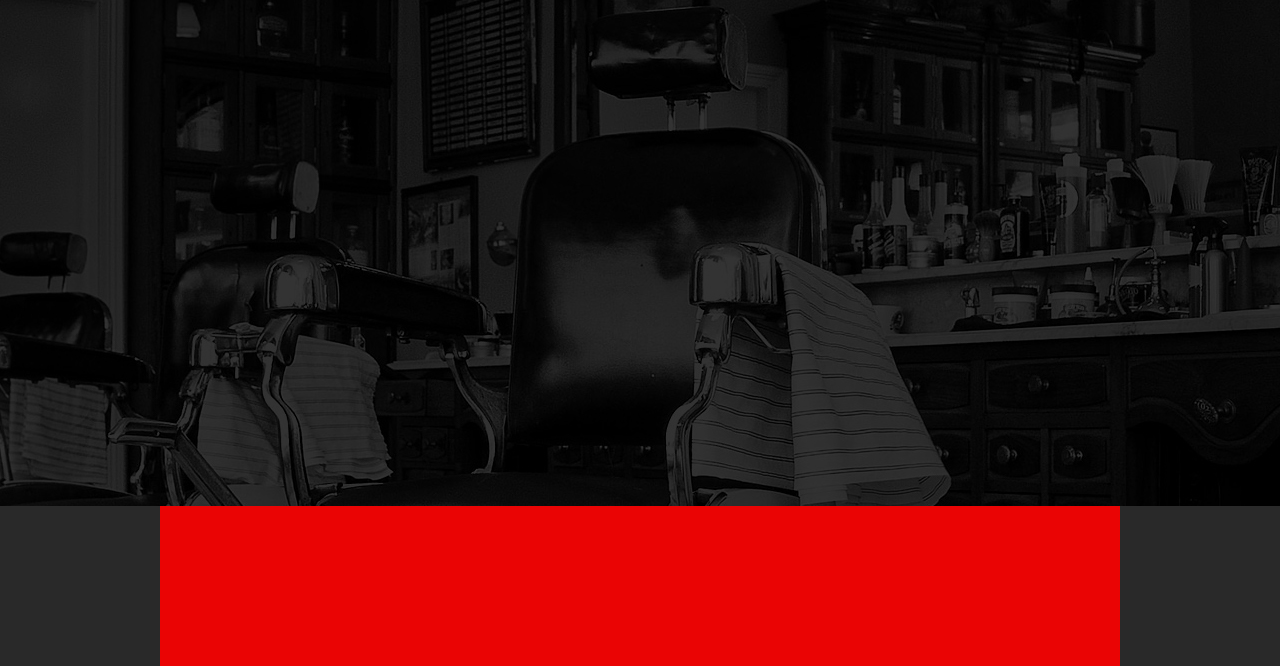
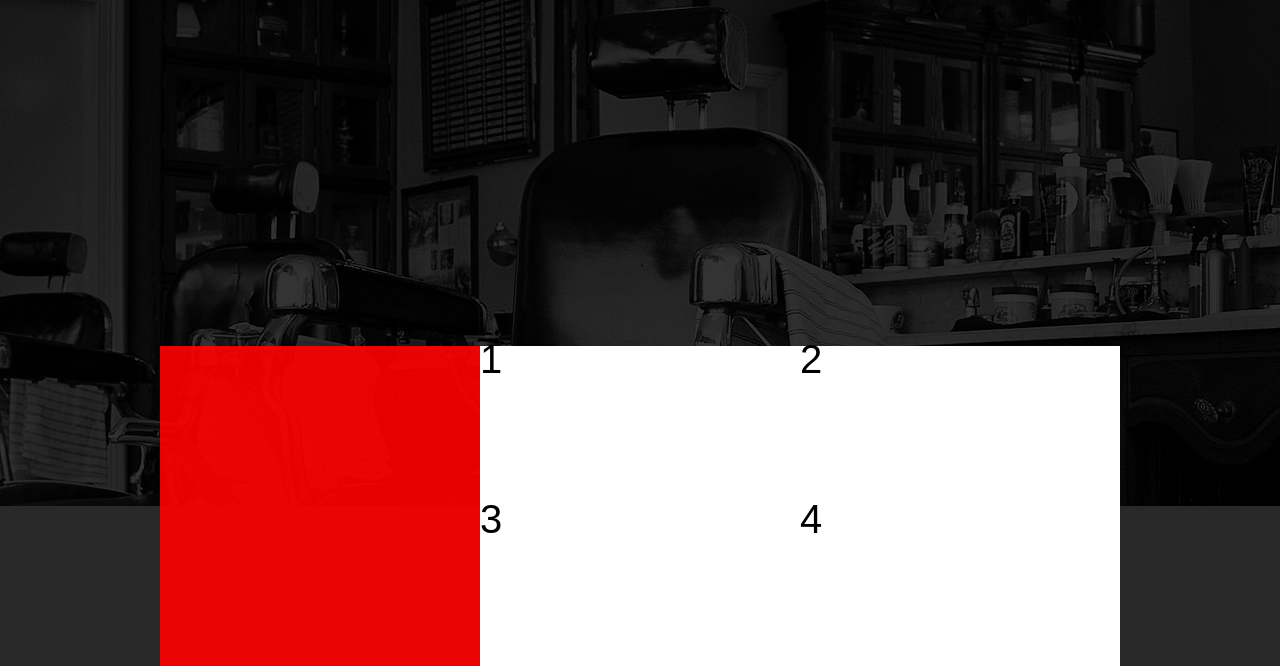
Before and after one commit to Slash606/barb_responsive, a website: page app/index.html in a window 1280 px wide. Shown: the part 212-878 px from the top of the page. Drawn offline with nearby package versions, Linux system fonts and the light colour scheme; files that its build step writes are made by us from their sources.

Commit message:
moved from dead end

```diff
--- a/app/index.html
+++ b/app/index.html
@@ -68,7 +68,10 @@
 
         </div>
         <div class="stats__data">
-
+            <div class="stats__tile">1</div>
+            <div class="stats__tile">2</div>
+            <div class="stats__tile">3</div>
+            <div class="stats__tile">4</div>
         </div>
 
     </section>
--- a/app/sass/main.scss
+++ b/app/sass/main.scss
@@ -74,6 +74,9 @@
     line-height: 70px;
     display: block;
     text-align: center;
+    /*&:hover {
+      background-color: lighten(black, 6);
+    }*/
   }
 }
 
@@ -82,7 +85,6 @@
   min-height: 648px;
   text-align: center;
   position: relative;
-  z-index: 10;
   @include mq($tablet) {
     min-height: 400px;
   }
@@ -101,17 +103,45 @@
 
 
 .stats {
-  width: 960px;
+  position: relative;
   height: 320px;
-  background-color: rgba(255, 0, 0, 0.9);
-  /*margin-top: -160px;
+  display: flex;
+  flex-wrap: wrap;
   z-index: 1;
-  position: relative;*/
+  margin-top: -160px;
+  @include mq($mobile){
+    margin-top: 0;
+  }
+  /*align-content: stretch;*/
 }
 
 .stats__header {
+  min-height: 160px;
+  width: 33.333333%;
+  background-color: rgba(255, 0, 0, 0.9);
+
+  @include mq($tablet) {
+    width: 100%;
+  }
+}
+
+.stats__data {
   background-color: #fff;
-  margin-top: -160px;
-  z-index: 1;
-  position: relative;
+  min-height: 320px;
+  width: 66.66666%;
+  display: flex;
+  flex-wrap: wrap;
+  @include mq($tablet) {
+    width: 100%;
+  }
 }
+
+.stats__tile {
+  color: black;
+  font-size: 40px;
+  width: 50%;
+  min-height: 160px;
+  @include mq($mobile) {
+    width: 100%;
+  }
+}
```
